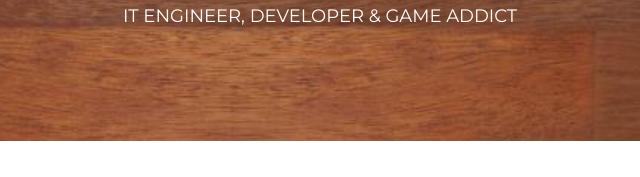
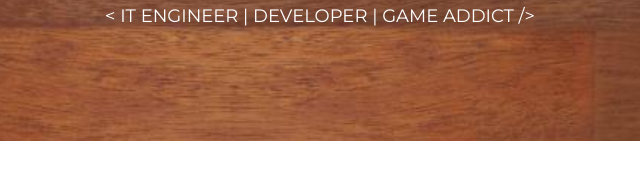
Before and after one commit to amrs-tech/coder-daga.github.io, a plain HTML site: page index.html in a window 1280 px wide. Shown: the part 439-616 px from the top of the page, 320-960 px from the left. Drawn offline with nearby package versions, Linux system fonts and the light colour scheme.

Commit message:
Update index.html

```diff
--- a/index.html
+++ b/index.html
@@ -58,7 +58,7 @@
 				<div class="col-lg-6 col-lg-offset-3">
 					<h4>HELLO PEOPLE, MY NAME IS</h4>
 					<h1>MAYANK DAGA</h1>
-					<h4>IT ENGINEER, DEVELOPER & GAME ADDICT</h4>
+					<h4>< IT ENGINEER | DEVELOPER | GAME ADDICT /></h4>
 				</div>
 			</div><! --/row -->
 	    </div> <!-- /container -->
```
